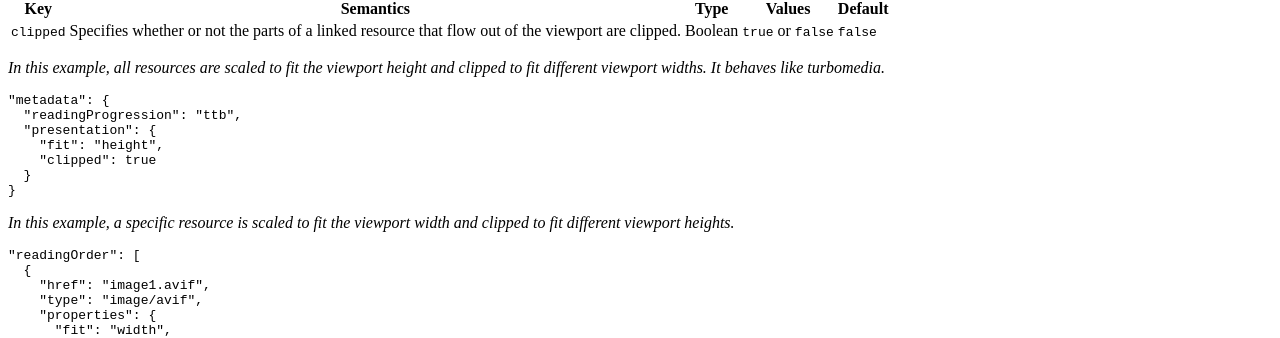
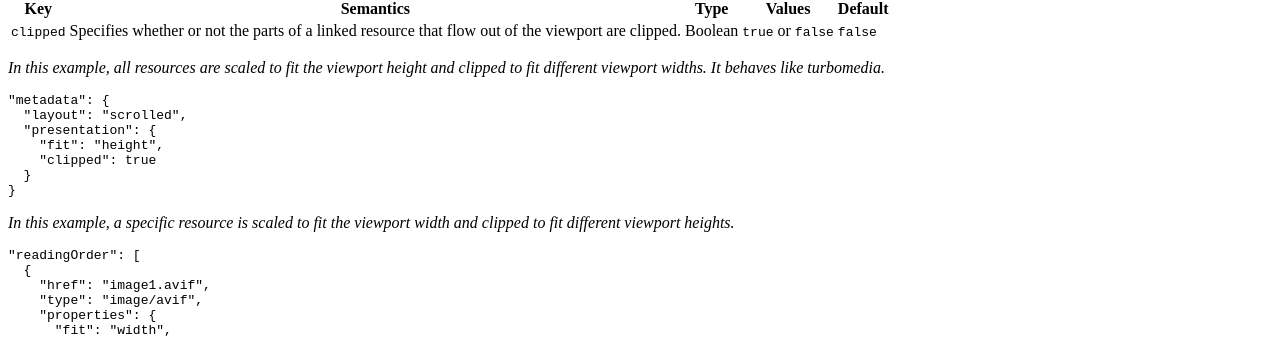
Before and after one commit to readium/webpub-manifest, a Jekyll site: the page built from experimental/presentation.md, in a window 1280 px wide. Shown: the part 882-1220 px from the top of the page. Built offline with Jekyll 4.4.1, drawn with Linux system fonts in a browser that asks for light colours; our own code applies the rules of GitHub Pages for plain Markdown files; comment, search, counter and statistics services are not loaded.

Commit message:
Fixes an example for advanced Divina presentation hints

````diff
--- a/experimental/presentation.md
+++ b/experimental/presentation.md
@@ -40,7 +40,7 @@ The `clipped` property is meant to adapt visual resources to any given viewport
 
 ```json
 "metadata": {
-  "readingProgression": "ttb",
+  "layout": "scrolled",
   "presentation": {
     "fit": "height",
     "clipped": true
````
